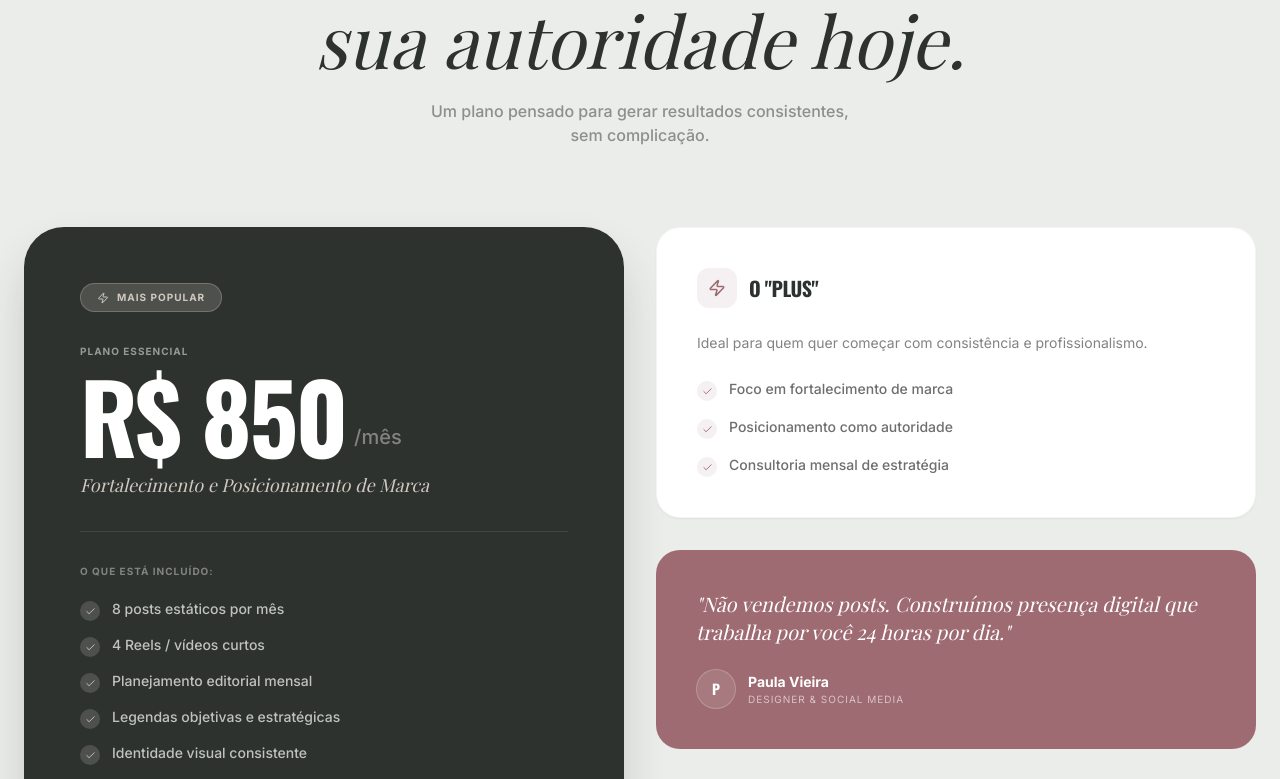
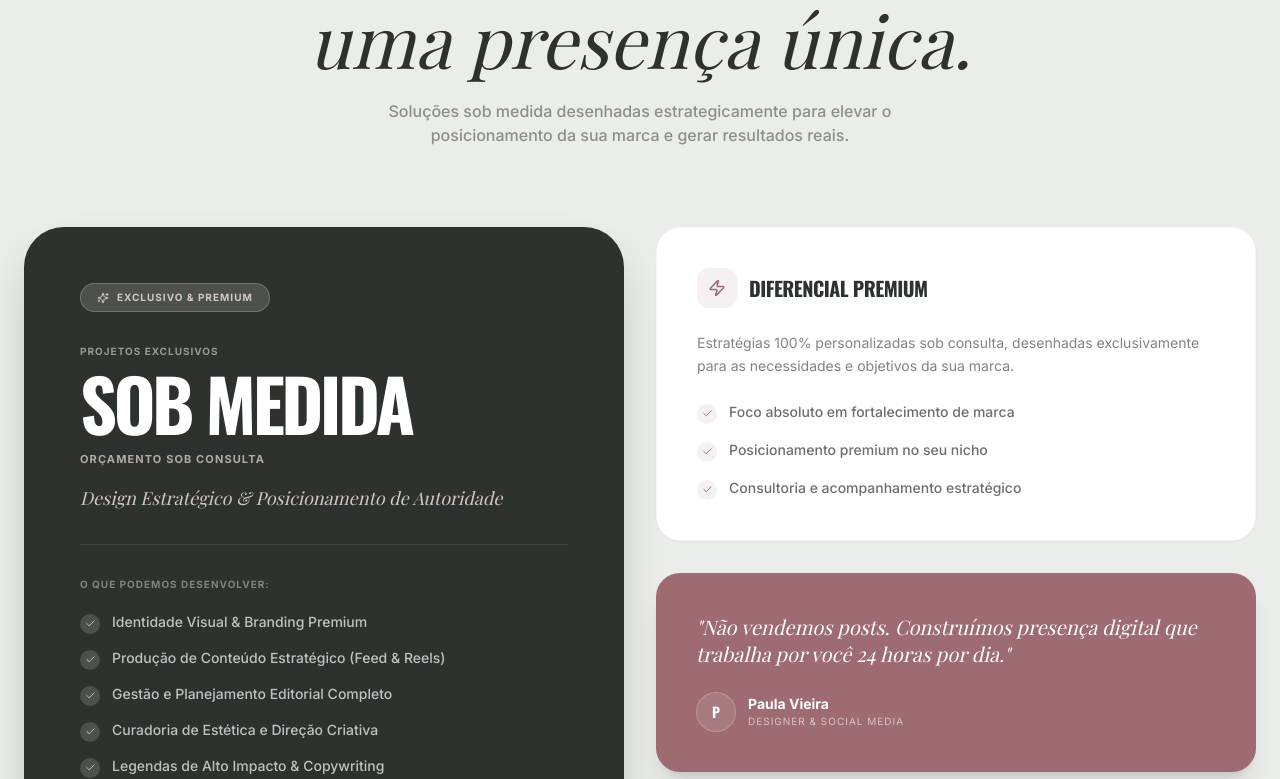
Before and after one commit to AndreVieira131987/Paula-Vieira-Design, a React (Vite) app: page / in a window 1280 px wide. Shown: the part 5445-6224 px from the top of the page. Built offline with nearby package versions, Linux system fonts and the light colour scheme; a web font is replaced by a local one.

Commit message:
feat: reestruturar dobra de servicos para orcamentos personalizados

```diff
--- a/src/components/sections/Services.jsx
+++ b/src/components/sections/Services.jsx
@@ -2,7 +2,7 @@ import { useScrollReveal } from '../../hooks/useScrollReveal'
 import { SectionLabel } from '../ui/SectionLabel'
 import { Button } from '../ui/Button'
 import { planEssential } from '../../data/portfolio'
-import { Check, MessageCircle, Zap } from 'lucide-react'
+import { Check, MessageCircle, Sparkles, Zap } from 'lucide-react'
 
 export function Services() {
   const sectionRef = useScrollReveal()
@@ -14,16 +14,16 @@ export function Services() {
         {/* Header */}
         <div className="text-center mb-20">
           <div className="reveal">
-            <SectionLabel>Serviços & Planos</SectionLabel>
+            <SectionLabel>Serviços &amp; Soluções</SectionLabel>
           </div>
           <h2 className="reveal reveal-delay-1 font-display text-5xl md:text-7xl uppercase tracking-tighter leading-[0.9] mb-6">
-            Comece a construir<br />
+            Sua marca merece<br />
             <span className="font-accent normal-case italic tracking-normal text-primary/70">
-              sua autoridade hoje.
+              uma presença única.
             </span>
           </h2>
-          <p className="reveal reveal-delay-2 text-dark/50 max-w-md mx-auto font-medium">
-            Um plano pensado para gerar resultados consistentes, sem complicação.
+          <p className="reveal reveal-delay-2 text-dark/50 max-w-lg mx-auto font-medium">
+            Soluções sob medida desenhadas estrategicamente para elevar o posicionamento da sua marca e gerar resultados reais.
           </p>
         </div>
 
@@ -44,9 +44,9 @@ export function Services() {
 
             {/* Badge */}
             <div className="inline-flex items-center gap-2 bg-secondary/20 border border-secondary/30 px-4 py-1.5 rounded-full mb-8">
-              <Zap size={12} className="text-secondary" />
+              <Sparkles size={12} className="text-secondary" />
               <span className="text-secondary text-[10px] font-bold uppercase tracking-widest">
-                Mais popular
+                Exclusivo &amp; Premium
               </span>
             </div>
 
@@ -55,13 +55,15 @@ export function Services() {
               <p className="text-white/50 text-[10px] uppercase tracking-widest font-bold mb-2">
                 {planEssential.name}
               </p>
-              <div className="flex items-end gap-2">
-                <span className="font-display text-7xl md:text-8xl font-bold tracking-tight text-white">
+              <div className="flex flex-col gap-1">
+                <span className="font-display text-5xl md:text-7xl font-bold uppercase tracking-tighter text-white leading-none">
                   {planEssential.price}
                 </span>
-                <span className="text-white/40 text-xl mb-3 font-medium">{planEssential.period}</span>
+                <span className="text-secondary/80 text-[11px] uppercase tracking-widest font-bold mt-2">
+                  Orçamento sob consulta
+                </span>
               </div>
-              <p className="font-accent italic text-lg text-secondary mt-2">
+              <p className="font-accent italic text-lg text-secondary mt-4">
                 {planEssential.tagline}
               </p>
             </div>
@@ -72,7 +74,7 @@ export function Services() {
             {/* Includes */}
             <div className="mb-10">
               <p className="text-[10px] uppercase tracking-widest font-bold text-white/40 mb-5">
-                O que está incluído:
+                O que podemos desenvolver:
               </p>
               <ul className="space-y-3.5">
                 {planEssential.includes.map((item) => (
@@ -107,7 +109,7 @@ export function Services() {
                 <div className="w-10 h-10 bg-brand/10 rounded-xl flex items-center justify-center">
                   <Zap size={18} className="text-brand" />
                 </div>
-                <h3 className="font-display text-xl uppercase tracking-tight font-bold">O "Plus"</h3>
+                <h3 className="font-display text-xl uppercase tracking-tight font-bold">Diferencial Premium</h3>
               </div>
               <p className="text-dark/60 text-sm mb-6 leading-relaxed">
                 {planEssential.highlight}
@@ -125,7 +127,7 @@ export function Services() {
             </div>
 
             {/* Testimonial / promise card */}
-            <div className="bg-brand rounded-3xl p-10 text-white">
+            <div className="bg-brand rounded-3xl p-10 text-white shadow-xl">
               <p className="font-accent italic text-xl leading-snug mb-6">
                 "Não vendemos posts. Construímos presença digital que trabalha por você 24 horas por dia."
               </p>
@@ -135,17 +137,19 @@ export function Services() {
                 </div>
                 <div>
                   <p className="font-bold text-sm">Paula Vieira</p>
-                  <p className="text-white/60 text-[10px] uppercase tracking-widest">Designer & Social Media</p>
+                  <p className="text-white/60 text-[10px] uppercase tracking-widest">Designer &amp; Social Media</p>
                 </div>
               </div>
             </div>
 
             {/* Secondary CTA */}
             <Button
-              href="https://wa.me/5541988063680?text=Olá%20Paula,%20quero%20saber%20mais%20sobre%20os%20seus%20serviços!"
+              href="https://wa.me/5541988063680?text=Olá%20Paula,%20gostaria%20de%20conversar%20sobre%20as%20soluções%20sob%20medida%20para%20minha%20marca!"
               variant="ghost"
               size="lg"
               className="w-full justify-center"
+              target="_blank"
+              rel="noopener noreferrer"
             >
               <MessageCircle size={16} />
               Falar com Paula
--- a/src/data/portfolio.js
+++ b/src/data/portfolio.js
@@ -81,26 +81,26 @@ export const pillars = [
 ]
 
 export const planEssential = {
-  name: 'Plano Essencial',
-  price: 'R$ 850',
-  period: '/mês',
-  tagline: 'Fortalecimento e Posicionamento de Marca',
-  highlight: 'Ideal para quem quer começar com consistência e profissionalismo.',
+  name: 'Projetos Exclusivos',
+  price: 'Sob Medida',
+  period: '',
+  tagline: 'Design Estratégico & Posicionamento de Autoridade',
+  highlight: 'Estratégias 100% personalizadas sob consulta, desenhadas exclusivamente para as necessidades e objetivos da sua marca.',
   includes: [
-    '8 posts estáticos por mês',
-    '4 Reels / vídeos curtos',
-    'Planejamento editorial mensal',
-    'Legendas objetivas e estratégicas',
-    'Identidade visual consistente',
-    'Relatório de desempenho básico',
+    'Identidade Visual & Branding Premium',
+    'Produção de Conteúdo Estratégico (Feed & Reels)',
+    'Gestão e Planejamento Editorial Completo',
+    'Curadoria de Estética e Direção Criativa',
+    'Legendas de Alto Impacto & Copywriting',
+    'Relatórios de Desempenho & Análise de Métricas',
   ],
   plus: [
-    'Foco em fortalecimento de marca',
-    'Posicionamento como autoridade',
-    'Consultoria mensal de estratégia',
+    'Foco absoluto em fortalecimento de marca',
+    'Posicionamento premium no seu nicho',
+    'Consultoria e acompanhamento estratégico',
   ],
-  cta: 'INICIAR PROJETO',
-  ctaLink: 'https://wa.me/5541988063680?text=Olá%20Paula,%20tenho%20interesse%20no%20Plano%20Essencial!',
+  cta: 'SOLICITAR ORÇAMENTO',
+  ctaLink: 'https://wa.me/5541988063680?text=Olá%20Paula!%20Gostaria%20de%20solicitar%20um%20orçamento%20personalizado%20para%20o%20meu%20projeto.',
 }
 
 export const stats = [
```
